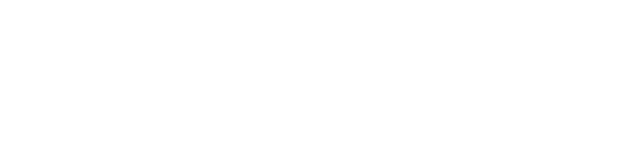
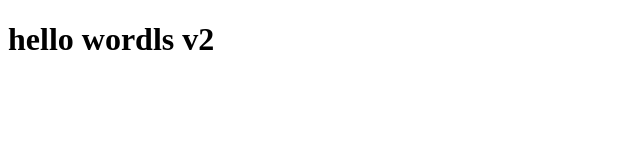
Before and after one commit to anshika-agr06/myrepo, a plain HTML site: page index.html in a window 1280 px wide. Shown: the whole page, without its empty margins (0-640 px from the left). Drawn offline with Linux system fonts and the light colour scheme.

Commit message:
this is v2

```diff
--- a/index.html
+++ b/index.html
@@ -6,6 +6,6 @@
     <title>Document</title>
 </head>
 <body>
-
+    <h1>hello wordls v2</h1>
 </body>
 </html>
```
